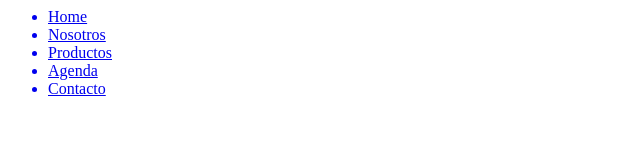
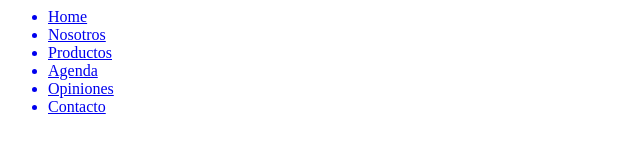
Before and after one commit to JMauricioGR/PairProgramingExercise, a plain HTML site: page index.html in a window 1280 px wide. Shown: the whole page, without its empty margins (0-640 px from the left). Drawn offline with Linux system fonts and the light colour scheme.

Commit message:
Opiniones agregadas al menú, por Lorena Castro
Co-authored-by: Andrea Lorena Castro Manzano <lcastro0398@gmail.com>

```diff
--- a/index.html
+++ b/index.html
@@ -12,6 +12,7 @@
             <a href="#"><li>Nosotros</li></a>
             <a href="#"><li>Productos</li></a>
             <a href="#"><li>Agenda</li></a>
+            <a href="#"><li>Opiniones</li></a>
             <a href="#"><li>Contacto</li></a>
         </ul>
     </header>
```
